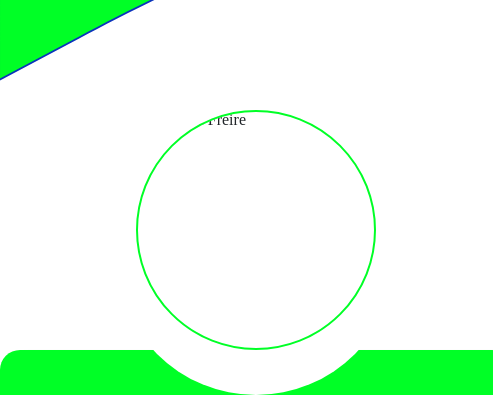
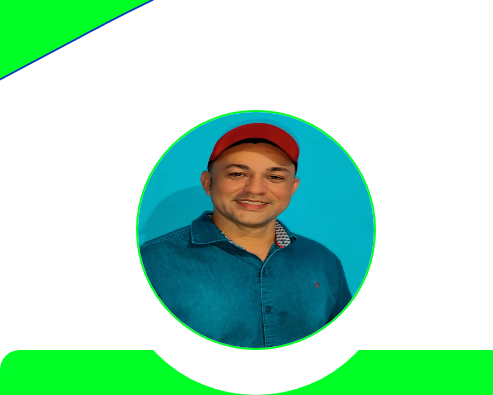
Before and after one commit to geilsonfreire/my_cv_vitae, a plain HTML site: page index.html in a window 1280 px wide. Shown: the part 177-572 px from the top of the page, 0-493 px from the left. Drawn offline with nearby package versions, Linux system fonts and the light colour scheme; the site is published under a folder, as on GitHub Pages, so addresses that start at the root find nothing; a web font is replaced by a local one.

Commit message:
Alterando nome da img

```diff
--- a/index.html
+++ b/index.html
@@ -4,7 +4,7 @@
     <meta charset="UTF-8">
     <meta name="viewport" content="width=device-width, initial-scale=1.0">
     <meta name="author" content="Geilson Freire">
-    <link rel="icon" href="/packs/icon_logo/logo3.png">
+    <link rel="icon" href="Packs/icon_logo/logo3.png">
     <title>Curriculun Vitae</title>
 
      <!--Aplicando biblioteca Bootstrap CDN!-->
@@ -37,7 +37,7 @@
 
             <div class="box-left">
                 <div class="img-perfil">
-                    <img src="/Packs/sobre/Geilson.png" alt="Geilson Freire" loading="lazy" title="Gratidão">
+                    <img src="Packs/sobre/Geilson.png" alt="Geilson Freire" loading="lazy" title="Gratidão">
                 </div>
 
                 <div class="conteiner-left-geral">
```
